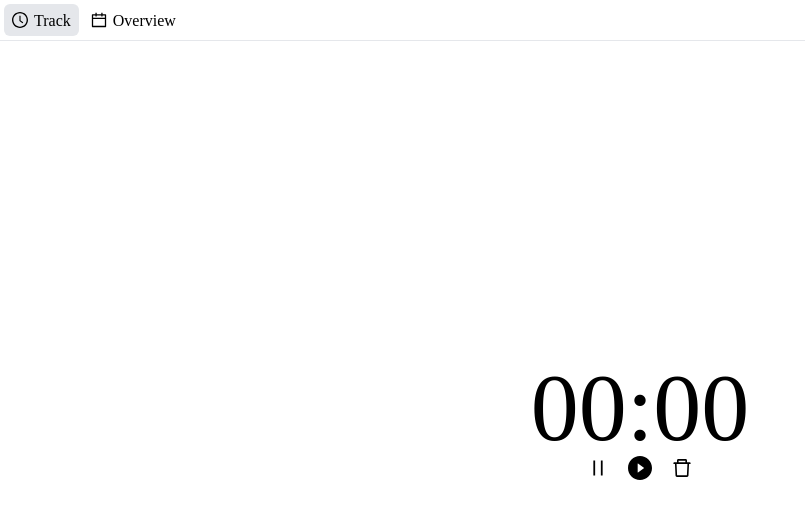
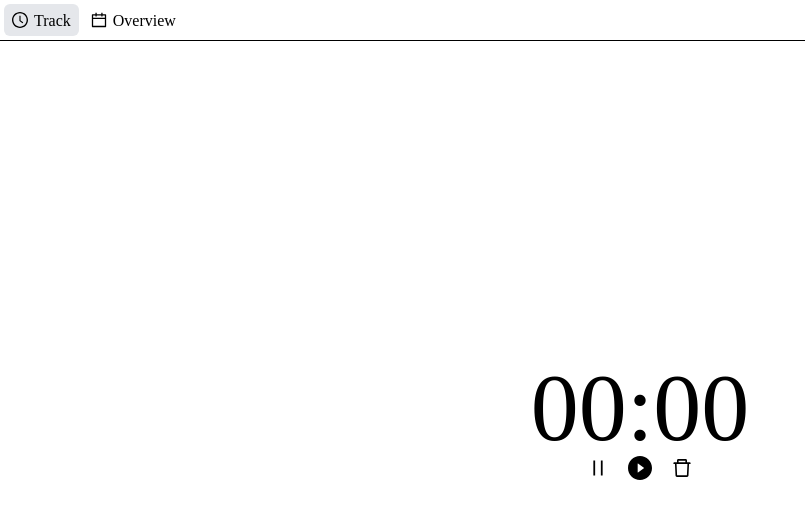
Before and after one commit to Amelia1110/notion-time-tracker, a React (Create React App) app: page / in a window 1280 px wide. Shown: the top 518 px of the page, without its empty margins (0-805 px from the left). Built offline with nearby package versions, Linux system fonts and the light colour scheme.

Commit message:
added border back

```diff
--- a/src/layout/Navbar.tsx
+++ b/src/layout/Navbar.tsx
@@ -19,7 +19,7 @@ export default function NavBar({setTabState, tabState}: Props) {
                     <Tab tabName="Overview" onTabClick={() => switchTab("Overview")} tabState={tabState}></Tab>
                 </div>
             </header>
-            <hr/>
+            <hr className="border-black"/>
         </>
     )
 }
```
